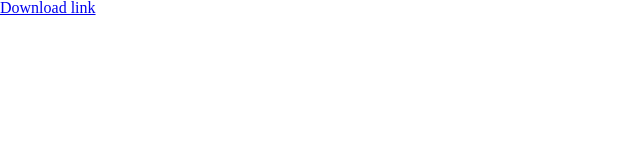
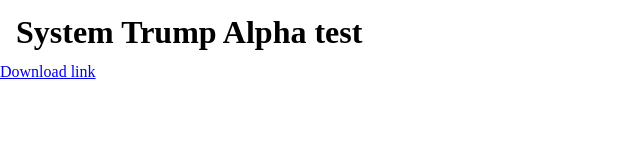
Before and after one commit to pichangetheworld/pichangetheworld.github.io, a plain HTML site: page index.html in a window 1280 px wide. Shown: the whole page, without its empty margins (0-640 px from the left). Drawn offline with Linux system fonts and the light colour scheme.

Commit message:
Adding title.

```diff
--- a/index.html
+++ b/index.html
@@ -7,6 +7,7 @@
   <title>System Trump Alpha</title>
 </head>
 <body>
+<h1>System Trump Alpha test</h1>
 <p><a href="system-trump.apk">Download link</a>
 </body>
 </html>
```
